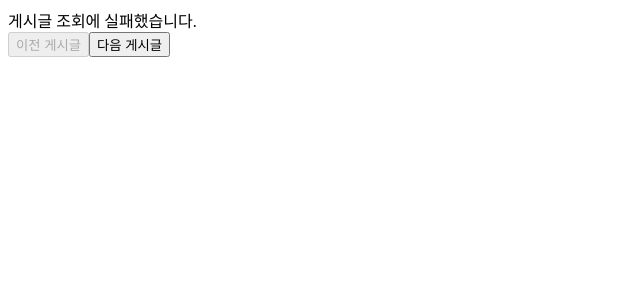
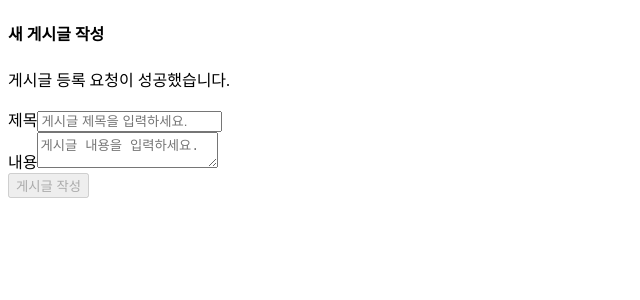
Before and after one commit to wlsdksql12/react-typescript-study, a React (Vite) app: page / in a window 1280 px wide. Shown: the top 300 px of the page, without its empty margins (0-640 px from the left). Built offline with nearby package versions, Linux system fonts and the light colour scheme; no server answers.

Commit message:
게시글 작성 폼 구현

```diff
--- /dev/null
+++ b/src/component/practice/PostCreatePractice.tsx
@@ -0,0 +1,98 @@
+import { useState } from "react";
+
+export default function PostCreatePractice() {
+  const [title, setTitle] = useState("");
+  const [body, setBody] = useState("");
+  const [loading, setLoading] = useState(false);
+  const [error, setError] = useState("");
+
+  const handleSubmit = (event: React.SubmitEvent<HTMLFormElement>) => {
+    event.preventDefault();
+
+    const item = {
+      userId: 1,
+      title: title,
+      body: body,
+    };
+
+    async function postPost() {
+      try {
+        setLoading(true);
+        setError("");
+
+        const response = await fetch(
+          "https://jsonplaceholder.typicode.com/posts",
+          {
+            method: "POST",
+            headers: {
+              "Content-Type": "application/json",
+            },
+            body: JSON.stringify(item),
+          },
+        );
+        console.log(response);
+
+        if (response.ok) {
+          setTitle("");
+          setBody("");
+        } else {
+          throw new Error("POST 요청 실패");
+        }
+      } catch (error) {
+        if (error instanceof Error) {
+          console.error(error.message);
+          setError("게시글 등록에 실패했습니다.");
+        }
+      } finally {
+        setLoading(false);
+      }
+    }
+
+    postPost();
+  };
+
+  return (
+    <form
+      onSubmit={handleSubmit}
+      className="border box-border p-4 rounded-md w-full max-w-3xl mx-auto"
+    >
+      <h4>새 게시글 작성</h4>
+
+      {loading ? (
+        <p>등록 중...</p>
+      ) : error !== "" ? (
+        <p className="text-sm">{error}</p>
+      ) : (
+        <p className="text-sm">게시글 등록 요청이 성공했습니다.</p>
+      )}
+
+      <div className="flex flex-col gap-1.5 mb-4">
+        <label htmlFor="title">제목</label>
+        <input
+          id="title"
+          value={title}
+          onChange={(event) => setTitle(event.target.value)}
+          className="p-2"
+          placeholder="게시글 제목을 입력하세요."
+        />
+      </div>
+      <div className="flex flex-col gap-1.5 mb-4">
+        <label htmlFor="body">내용</label>
+        <textarea
+          id="body"
+          value={body}
+          onChange={(event) => setBody(event.target.value)}
+          className="p-2 resize-none h-52"
+          placeholder="게시글 내용을 입력하세요."
+        />
+      </div>
+      <button
+        type="submit"
+        className="flex justify-self-end"
+        disabled={title.trim() === "" || body.trim() === "" || loading}
+      >
+        게시글 작성
+      </button>
+    </form>
+  );
+}
--- a/src/main.tsx
+++ b/src/main.tsx
@@ -3,7 +3,7 @@ import { createRoot } from "react-dom/client";
 import App from "./App.tsx";
 import { BrowserRouter } from "react-router";
 import "./component/practice/TypeGuardPractice.ts";
-import PostFetchPractice from "./component/practice/PostFetchPractice.tsx";
+import PostCreatePractice from "./component/practice/PostCreatePractice.tsx";
 
 createRoot(document.getElementById("root")!).render(
   // <StrictMode>
@@ -11,6 +11,6 @@ createRoot(document.getElementById("root")!).render(
   // </StrictMode>,
   <BrowserRouter>
     {/* <App /> */}
-    <PostFetchPractice />
+    <PostCreatePractice />
   </BrowserRouter>,
 );
```
